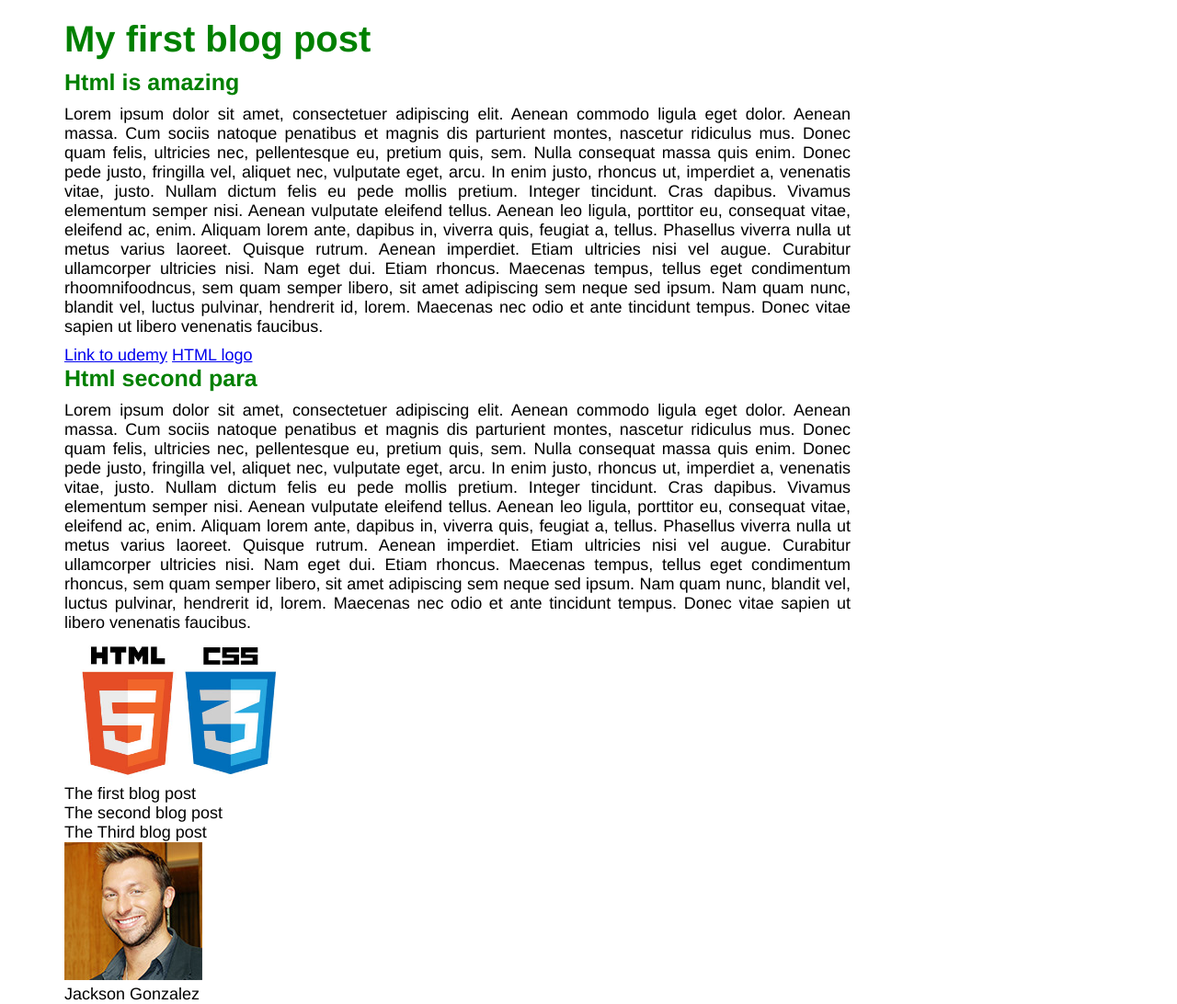
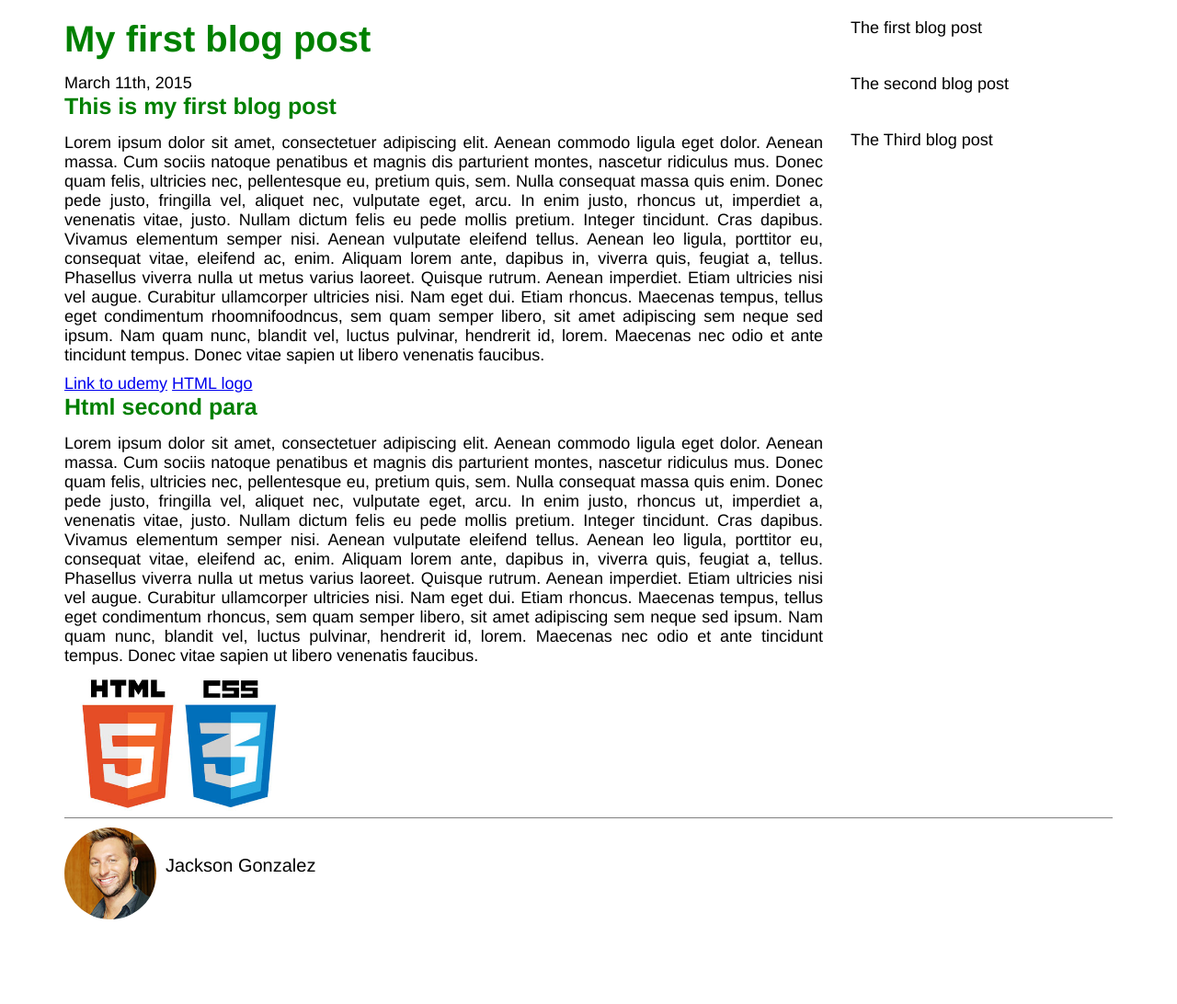
Before and after one commit to irfan-rasool/udemy-html, a plain HTML site: page index.html in a window 1280 px wide. Shown: the whole page at 92% size. After the commit the page ends 1000 px from the top, so only its background shows below. Drawn offline with Linux system fonts and the light colour scheme.

Commit message:
#comment adjust the date section

```diff
--- a/index.html
+++ b/index.html
@@ -8,7 +8,8 @@
         <div class="container">
             <div class="blog-section">
                 <h1 class="heading">My first blog post</h1>
-                <h2 class="heading">Html is amazing</h2>
+                <p>March 11th, 2015</p>
+                <h2 class="heading">This is my first blog post</h2>
                 <p class="main-text">
                     Lorem ipsum dolor sit amet, consectetuer adipiscing elit. Aenean commodo ligula eget dolor. Aenean massa. Cum sociis natoque penatibus et magnis dis parturient montes, nascetur ridiculus mus. Donec quam felis, ultricies nec, pellentesque eu, pretium quis, sem. Nulla consequat massa quis enim. Donec pede justo, fringilla vel, aliquet nec, vulputate eget, arcu. In enim justo, rhoncus ut, imperdiet a, venenatis vitae, justo. Nullam dictum felis eu pede mollis pretium. Integer tincidunt. Cras dapibus. Vivamus elementum semper nisi. Aenean vulputate eleifend tellus. Aenean leo ligula, porttitor eu, consequat vitae, eleifend ac, enim. Aliquam lorem ante, dapibus in, viverra quis, feugiat a, tellus. Phasellus viverra nulla ut metus varius laoreet. Quisque rutrum. Aenean imperdiet. Etiam ultricies nisi vel augue. Curabitur ullamcorper ultricies nisi. Nam eget dui. Etiam rhoncus. Maecenas tempus, tellus eget condimentum rhoomnifoodncus, sem quam semper libero, sit amet adipiscing sem neque sed ipsum. Nam quam nunc, blandit vel, luctus pulvinar, hendrerit id, lorem. Maecenas nec odio et ante tincidunt tempus. Donec vitae sapien ut libero venenatis faucibus.
                 </p>
@@ -21,13 +22,15 @@
                 <img src="logo.jpg" alt="The HTML5 logo">
             </div>
             <div class="rt-section">
-                <p>The first blog post</p>
-                <p>The second blog post</p>
-                <p>The Third blog post</p>
+                <div class="others">The first blog post</div>
+                <div class="others">The second blog post</div>
+                <div class="others">The Third blog post</div>
             </div>
+            <div class="clearfix"></div>
             <div class="footer">
-                 <img src="author.jpg" alt="The HTML5 logo">
-                 <p>Jackson Gonzalez</p>
+                 <img src="author.jpg" alt="Author">
+                 <p class="author-name">Jackson Gonzalez</p>
+                <div class="clearfix"></div>
             </div>
         </div>
     </body>
--- a/style.css
+++ b/style.css
@@ -10,30 +10,72 @@ body {
 
 .heading {
     color: #008000;
-    margin-bottom: 10px;
+    margin-bottom: 15px;
 }
 
 h1 {
     font-size: 40px;
-    margin-top: 20px;
 }
 
 h2 {
     font-size: 25px;
+
 }
 .container {
-    margin-left: auto;
-    margin-right: auto;
     width: 1140px;
+    margin: 20px auto 0 auto;
 }
 .main-text {
     text-align: justify;
+    padding-right: 30px;
     margin-bottom: 10px;
 }
 .blog-section {
     width: 75%;
+    float: left;
+    position: relative;
 }
 .blog-section img{
     height: 150px;
     width: auto;
 }
+.rt-section {
+    width: 25%;
+    float: right;
+}
+
+.clearfix:after {
+    content: "";
+    display: table;
+    clear: both;
+}
+
+.others {
+    padding-bottom: 40px;
+}
+
+.footer {
+    border-top: 1px solid #808080;
+    padding-top: 10px;
+}
+
+.footer img {
+    height: 100px;
+    width:auto;
+    border-radius: 50%;
+    float: left;
+}
+
+.author-name {
+    float: left;
+    font-size: 20px;
+    margin-top: 30px;
+    margin-left: 10px;
+}
+
+.date {
+    float: right;
+    position: absolute;
+    top:20px;
+    right: 30px;
+}
```
